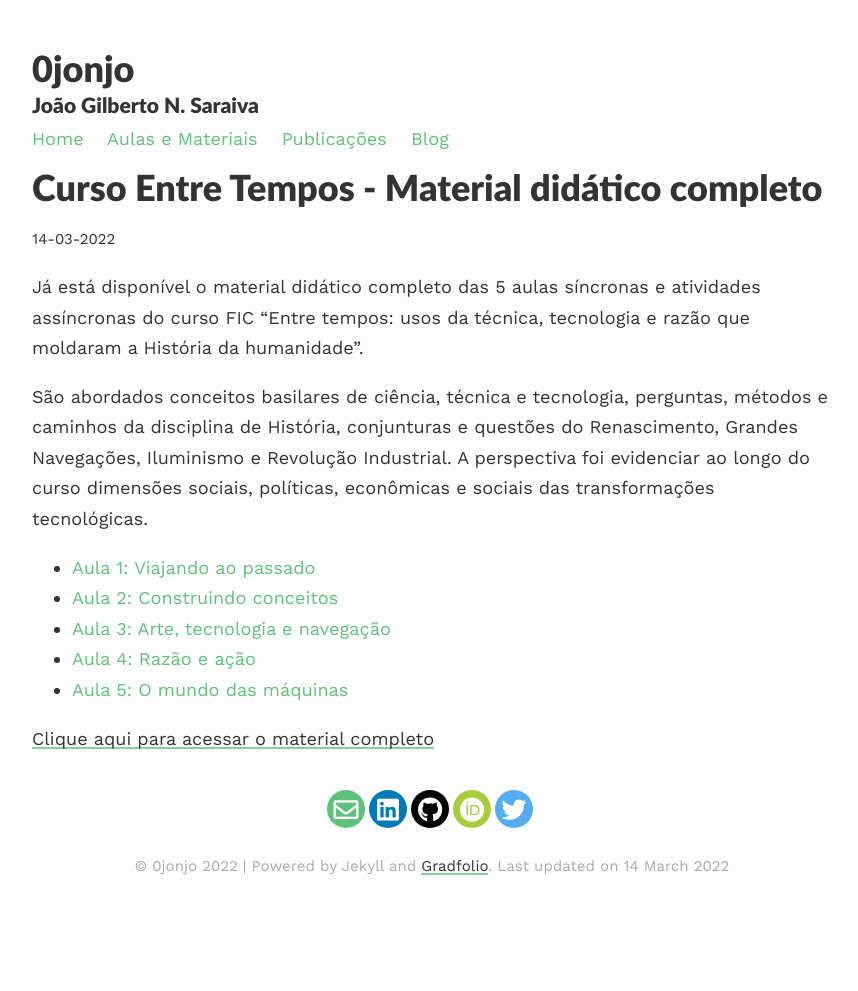
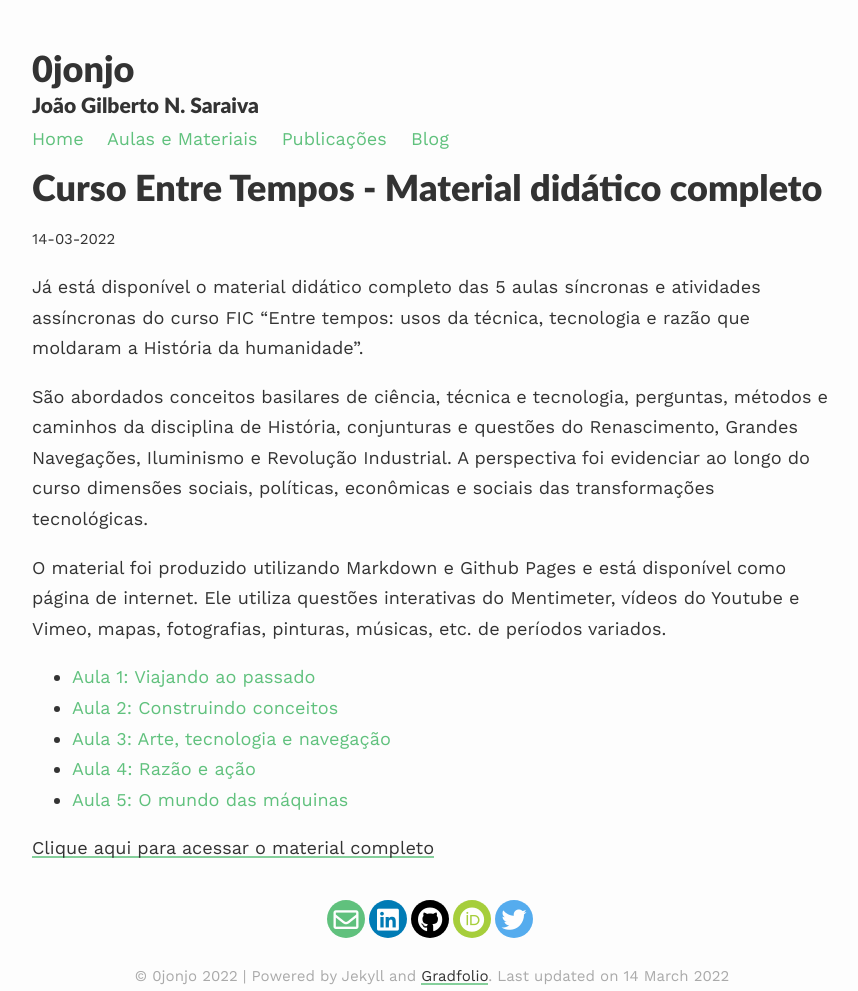
Before and after one commit to 0jonjo/0jonjo.github.io, a Jekyll site: the page built from _posts/2022-03-14-entre-tempos-material.md, in a window 1280 px wide. Shown: the whole page, without its empty margins (208-1066 px from the left). Built offline with Jekyll 4.4.1, drawn with Linux system fonts in a browser that asks for light colours; nearby versions of some CDN libraries.

Commit message:
post material didatico entre tempos 2

```diff
--- a/_posts/2022-03-14-entre-tempos-material.md
+++ b/_posts/2022-03-14-entre-tempos-material.md
@@ -10,6 +10,8 @@ Já está disponível o material didático completo das 5 aulas síncronas e ati
 
 São abordados conceitos basilares de ciência, técnica e tecnologia, perguntas, métodos e caminhos da disciplina de História, conjunturas e questões do Renascimento, Grandes Navegações, Iluminismo e Revolução Industrial. A perspectiva foi evidenciar ao longo do curso dimensões sociais, políticas, econômicas e sociais das transformações tecnológicas.
 
+O material foi produzido utilizando Markdown e Github Pages e está disponível como página de internet. Ele utiliza questões interativas do Mentimeter, vídeos do Youtube e Vimeo, mapas, fotografias, pinturas, músicas, etc. de períodos variados.
+
 - [Aula 1: Viajando ao passado](https://0jonjo.github.io/_pages/viajando-passado/)
 - [Aula 2: Construindo conceitos](https://0jonjo.github.io/_pages/construindo-conceitos/)
 - [Aula 3:  Arte, tecnologia e navegação](https://0jonjo.github.io/_pages/arte-tecnologia-navegacao/)
```
